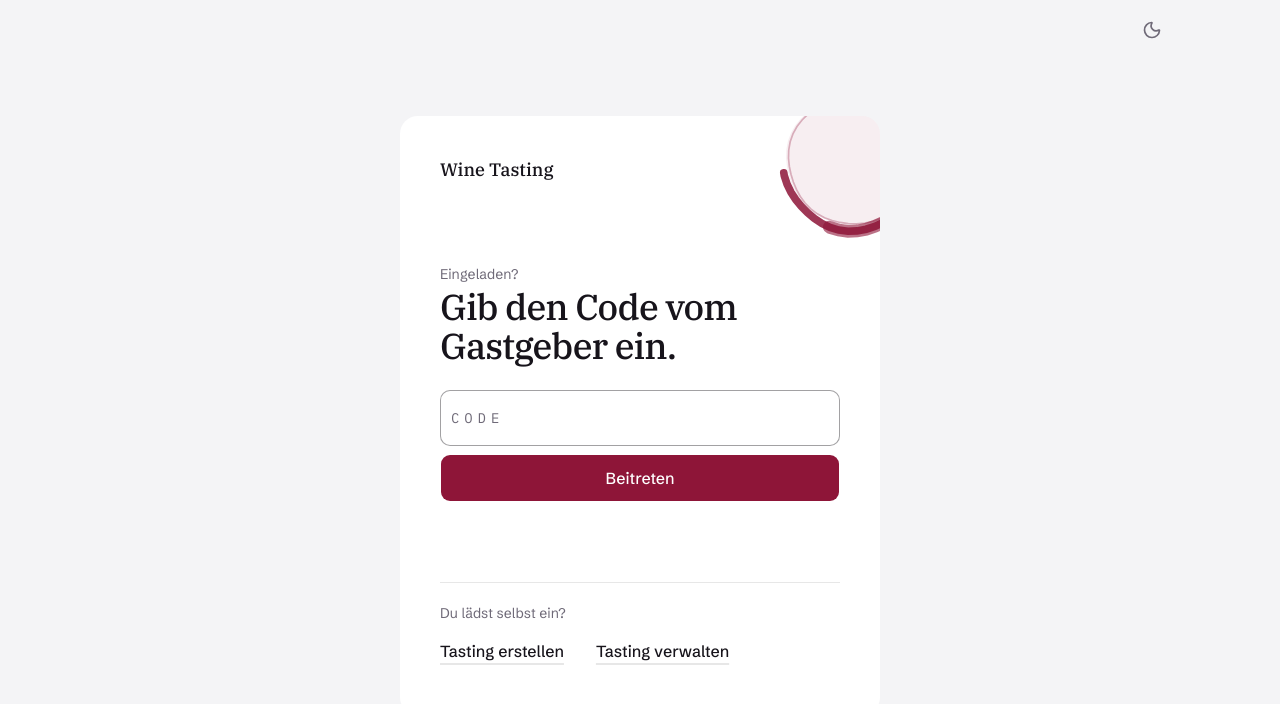
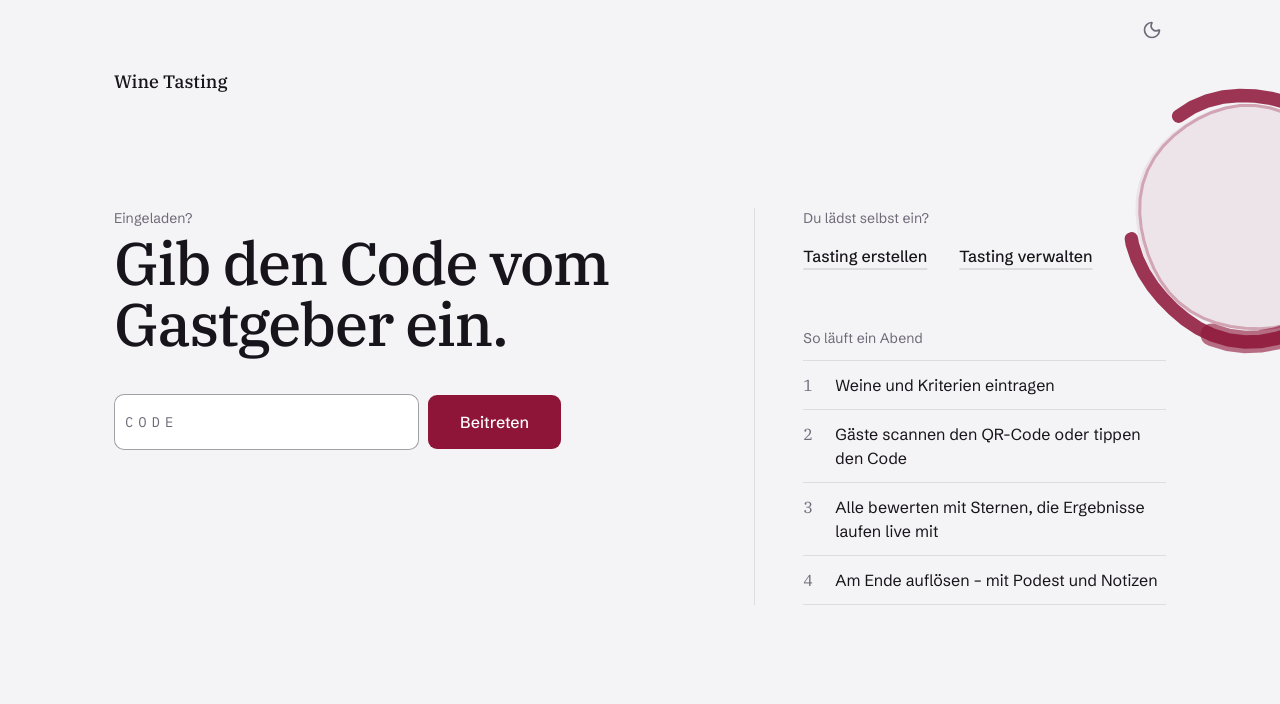
Before and after one commit to paulhauptmann14/wine-tasting, a Next.js app: page / in a window 1280 px wide. Shown: the top 704 px of the page. Built offline with nearby package versions, Linux system fonts and the light colour scheme; no server answers.

Commit message:
style(home): two-column landing page on laptop
- join form and host links side by side instead of a centered card
- "So läuft ein Abend" steps on wide screens
- large glass stain cropped at the right edge from xl
- mobile layout unchanged

```diff
--- a/src/app/page.tsx
+++ b/src/app/page.tsx
@@ -1,27 +1,52 @@
 import Link from 'next/link'
 import { CornerStain } from '@/components/corner-stain'
+import { GlassRing } from '@/components/glass-ring'
 import { JoinByCodeForm } from '@/components/join-by-code-form'
-import { PageShell } from '@/components/page-shell'
 
 const textLink =
   'inline-flex h-12 items-center font-medium underline decoration-border decoration-2 underline-offset-[6px] outline-none hover:decoration-wine focus-visible:decoration-wine'
 
+/** Ablauf eines Abends – nur auf breiten Bildschirmen, dort sitzt meist der Gastgeber. */
+const STEPS = [
+  'Weine und Kriterien eintragen',
+  'Gäste scannen den QR-Code oder tippen den Code',
+  'Alle bewerten mit Sternen, die Ergebnisse laufen live mit',
+  'Am Ende auflösen – mit Podest und Notizen',
+]
+
 export default function HomePage() {
   return (
-    <PageShell>
+    // Handy: schmaler Bogen. Laptop: aufgeschlagen in zwei Spalten statt einer Karte in der Mitte
+    <main className="mx-auto w-full max-w-[480px] px-4 pt-6 pb-32 sm:px-6 lg:max-w-[1100px] lg:pt-4 lg:pb-16">
       <div className="relative">
+        <div className="lg:hidden">
           <CornerStain seed={5} />
+        </div>
+        {/* Großer Abdruck unter der Kopfzeile, am rechten Bildschirmrand angeschnitten */}
+        <GlassRing
+          seed={5}
+          size={300}
+          className="pointer-events-none absolute top-0 right-[calc((100%-100vw)/2-120px)] hidden xl:inline-grid"
+        />
+
         <p className="relative font-display text-lg font-medium">Wine Tasting</p>
 
-        <section aria-labelledby="join-heading" className="relative mt-24 lg:mt-20">
+        <div className="lg:mt-28 lg:grid lg:grid-cols-[minmax(0,7fr)_minmax(0,5fr)] lg:gap-16">
+          <section aria-labelledby="join-heading" className="relative mt-24 lg:mt-0">
             <p className="text-sm text-muted-foreground">Eingeladen?</p>
-          <h1 id="join-heading" className="mt-1 font-display text-4xl leading-[1.08] font-medium tracking-tight">
+            <h1
+              id="join-heading"
+              className="mt-1 font-display text-4xl leading-[1.08] font-medium tracking-tight lg:max-w-[14ch] lg:text-6xl lg:leading-[1.02]"
+            >
               Gib den Code vom Gastgeber ein.
             </h1>
-          <JoinByCodeForm className="mt-6" />
+            <JoinByCodeForm className="mt-6 lg:mt-10 lg:max-w-md" layout="row" />
           </section>
 
-        <section aria-labelledby="host-heading" className="mt-20 border-t border-border pt-5">
+          <section
+            aria-labelledby="host-heading"
+            className="mt-20 border-t border-border pt-5 lg:mt-0 lg:border-t-0 lg:border-l lg:pt-0 lg:pl-12"
+          >
             <h2 id="host-heading" className="text-sm text-muted-foreground">
               Du lädst selbst ein?
             </h2>
@@ -33,8 +58,21 @@ export default function HomePage() {
                 Tasting verwalten
               </Link>
             </div>
+
+            <div className="mt-12 hidden lg:block">
+              <h3 className="text-sm text-muted-foreground">So läuft ein Abend</h3>
+              <ol className="mt-3 border-t border-border">
+                {STEPS.map((step, i) => (
+                  <li key={step} className="flex gap-4 border-b border-border py-3">
+                    <span className="w-4 shrink-0 font-display text-muted-foreground">{i + 1}</span>
+                    <span>{step}</span>
+                  </li>
+                ))}
+              </ol>
+            </div>
           </section>
         </div>
-    </PageShell>
+      </div>
+    </main>
   )
 }
--- a/src/components/join-by-code-form.tsx
+++ b/src/components/join-by-code-form.tsx
@@ -8,11 +8,24 @@ import { Input } from '@/components/ui/input'
 import { Label } from '@/components/ui/label'
 import { cn } from '@/lib/utils'
 
-export function JoinByCodeForm({ className, defaultCode }: { className?: string; defaultCode?: string }) {
+export function JoinByCodeForm({
+  className,
+  defaultCode,
+  layout = 'stack',
+}: {
+  className?: string
+  defaultCode?: string
+  /** row: ab lg Feld und Button nebeneinander (Startseite am Laptop) */
+  layout?: 'stack' | 'row'
+}) {
   const [state, action, pending] = useActionState(goToTastingAction, undefined)
   const error = state?.fieldErrors?.code
   return (
-    <form action={action} noValidate className={cn('grid gap-2', className)}>
+    <form
+      action={action}
+      noValidate
+      className={cn('grid gap-2', layout === 'row' && 'lg:grid-cols-[minmax(0,1fr)_auto] lg:items-start', className)}
+    >
       <div>
         <Label htmlFor="join-code" className="sr-only">
           Code vom Gastgeber
@@ -32,7 +45,12 @@ export function JoinByCodeForm({ className, defaultCode }: { className?: string;
         />
         <FieldError id="join-code-error" errors={error} />
       </div>
-      <Button type="submit" size="lg" className="h-12 text-base" disabled={pending}>
+      <Button
+        type="submit"
+        size="lg"
+        className={cn('h-12 text-base', layout === 'row' && 'lg:h-14 lg:px-8')}
+        disabled={pending}
+      >
         Beitreten
       </Button>
     </form>
```
Lines whose indentation alone changed are shown as unchanged.
